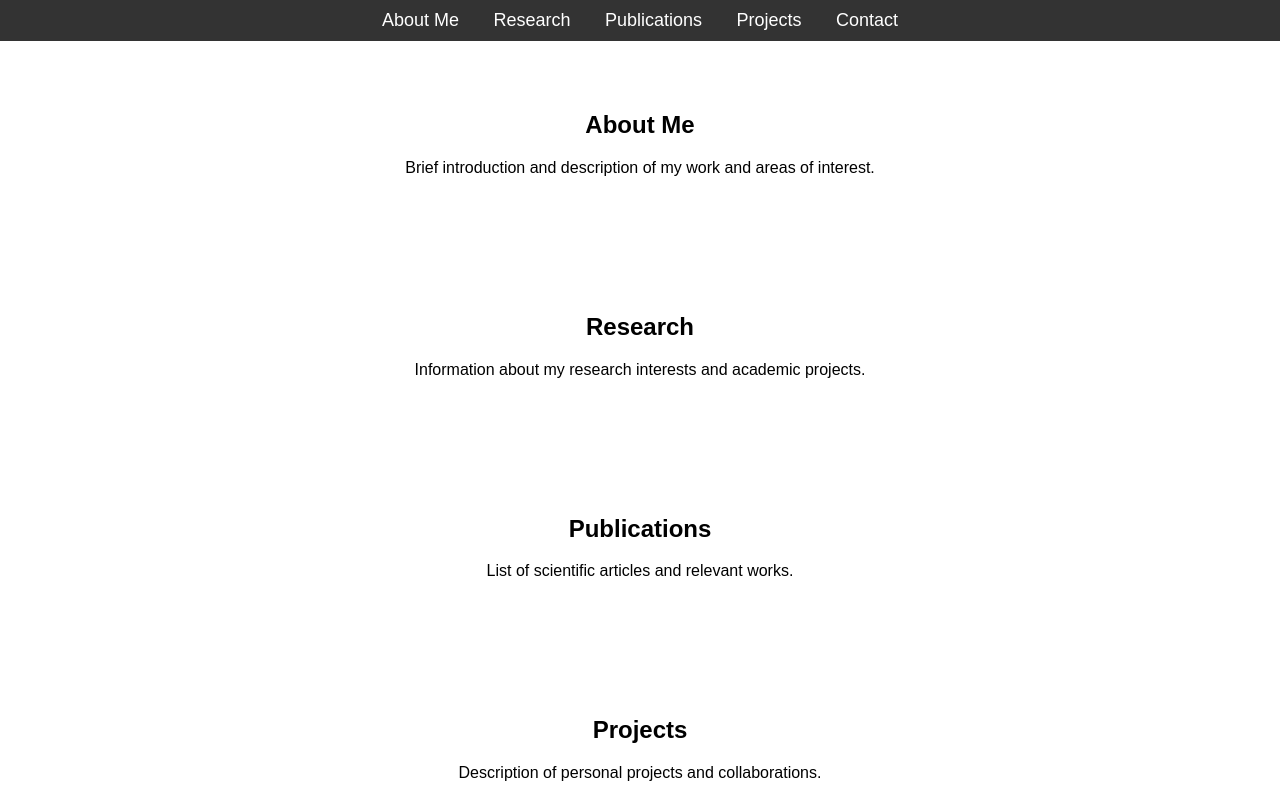
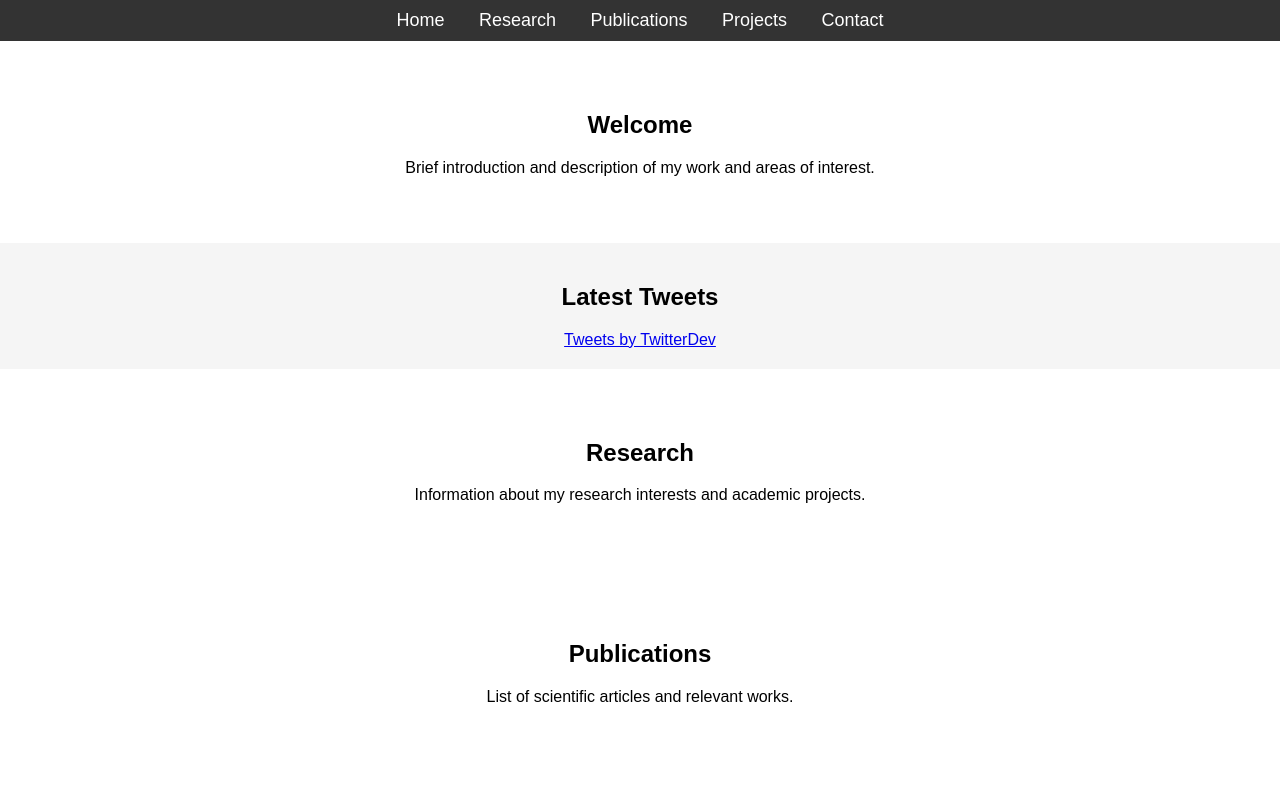
Before and after one commit to WilliamFernandoC-P/WilliamFernandoC-P.github.io, a plain HTML site: page index.html in a window 1280 px wide. Shown: the top 800 px of the page. Drawn offline with Linux system fonts and the light colour scheme.

Commit message:
Update index.html

```diff
--- a/index.html
+++ b/index.html
@@ -24,21 +24,31 @@
         section {
             padding: 50px;
         }
+        .tweets {
+            background-color: #f5f5f5;
+            padding: 20px;
+        }
     </style>
 </head>
 <body>
     <nav>
-        <a href="#about">About Me</a>
+        <a href="#home">Home</a>
         <a href="#research">Research</a>
         <a href="#publications">Publications</a>
         <a href="#projects">Projects</a>
         <a href="#contact">Contact</a>
     </nav>
 
-    <section id="about">
-        <h1>About Me</h1>
+    <section id="home">
+        <h1>Welcome</h1>
         <p>Brief introduction and description of my work and areas of interest.</p>
     </section>
+
+    <div class="tweets">
+        <h2>Latest Tweets</h2>
+        <a class="twitter-timeline" data-theme="light" href="https://twitter.com/TwitterDev?ref_src=twsrc%5Etfw">Tweets by TwitterDev</a>
+        <script async src="https://platform.twitter.com/widgets.js" charset="utf-8"></script>
+    </div>
 
     <section id="research">
         <h1>Research</h1>
```
